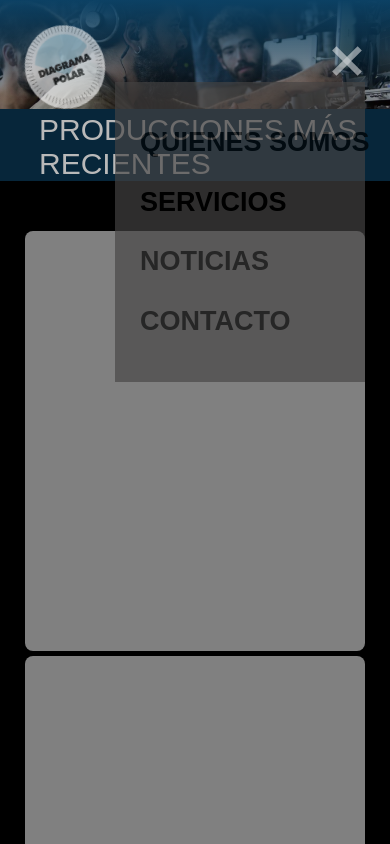
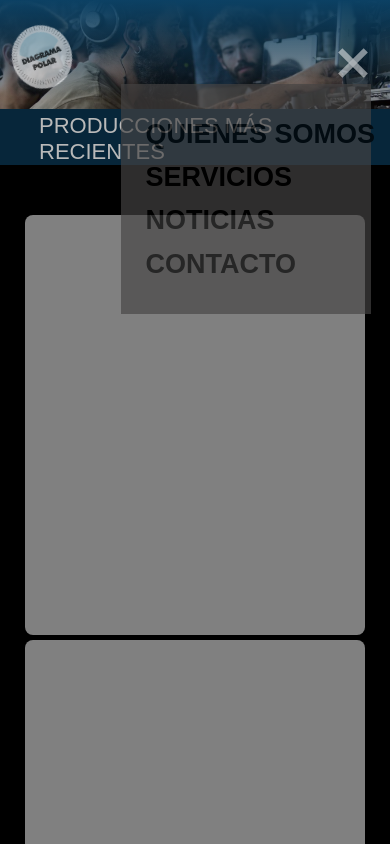
Before and after one commit to nespralnic/polar, a plain HTML site: page home.html in a window 390 px wide. Both pictures are taken after a click on the element 347 px from the left and 61 px from the top of the page. Shown: the top 844 px of the page. Drawn offline with Linux system fonts and the light colour scheme; a web font is replaced by a local one.

Commit message:
+responsive, footer position

```diff
--- a/css/home.css
+++ b/css/home.css
@@ -38,8 +38,8 @@ BLUE background-color:  #cbe3f3;
 
 .logo-home {
     position: fixed;
-    top: 25px;
-    left: 25px;
+    top: 3%;
+    left:3%;
     background-color: white;
     border-radius: 50%;
     z-index: 10;
@@ -82,8 +82,8 @@ BLUE background-color:  #cbe3f3;
 .menu-icon-container {
 
     position: fixed;
-    top: 40px;
-    right: 25px;
+    top: 5%;
+    right: 5%;
     display: inline-block;
     z-index: 10;
     animation: appearFromRight 2.4s;
@@ -153,7 +153,7 @@ BLUE background-color:  #cbe3f3;
     text-decoration: none;
     color: black;
     width:100%;
-    font-size: 20px;
+    font-size: 30px;
 }
 
 .menu-links:hover{
@@ -166,8 +166,8 @@ BLUE background-color:  #cbe3f3;
 .change .menu-container-items {
     visibility: visible;
     animation: displayDown 0.6s;
-    height: 300px;
-    width:400px;
+    height: 400px;
+    width:540px;
     transform: translate(0,0px);
     opacity: 1;
     display: flex;
@@ -376,7 +376,7 @@ BLUE background-color:  #cbe3f3;
 
 
 .footer-container    {
-    height: 400px;
+    height: 300px;
     background-image: linear-gradient(to top, #0c4164, black);
     display: flex;
 
@@ -385,7 +385,10 @@ BLUE background-color:  #cbe3f3;
 .footer-left{
     padding-left: 8%;
     border-left: 25px solid rgb(189, 189, 189);
+    margin-top: auto;
+    margin-bottom: 3%;
     height: fit-content;
+
 
 }
 
@@ -418,22 +421,14 @@ BLUE background-color:  #cbe3f3;
 
 /* GENERAL RESPONSIVE MOBILE */
 
-@media (max-width: 400px) {
-    .banner-title {
-        font-size: 22px;
-    }
 
-    .image-logo-home{
-        height: 60px;
-        width: 60px;
-    }
-}
 
 @media (max-width: 648px) {
 
     .change .menu-container-items {
 
         width:250px;
+        height:230px;
 
     }
 
@@ -465,4 +460,17 @@ BLUE background-color:  #cbe3f3;
 
         font-size: 20px;
     }
+
+    @media (max-width: 400px) {
+        .banner-title {
+            font-size: 22px;
+        }
+
+        .image-logo-home{
+            height: 60px;
+            width: 60px;
+        }
+
+
+    }
 }
```
